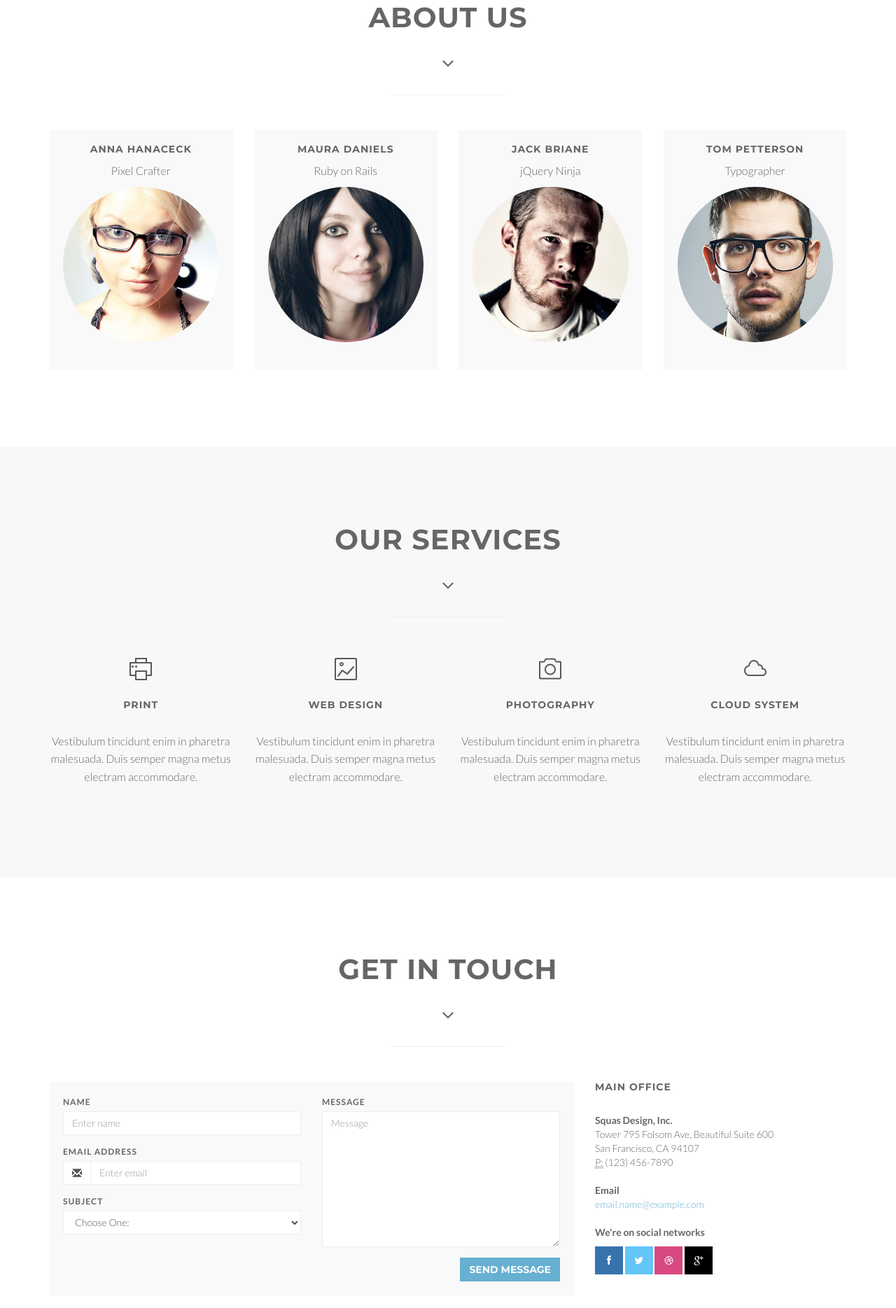
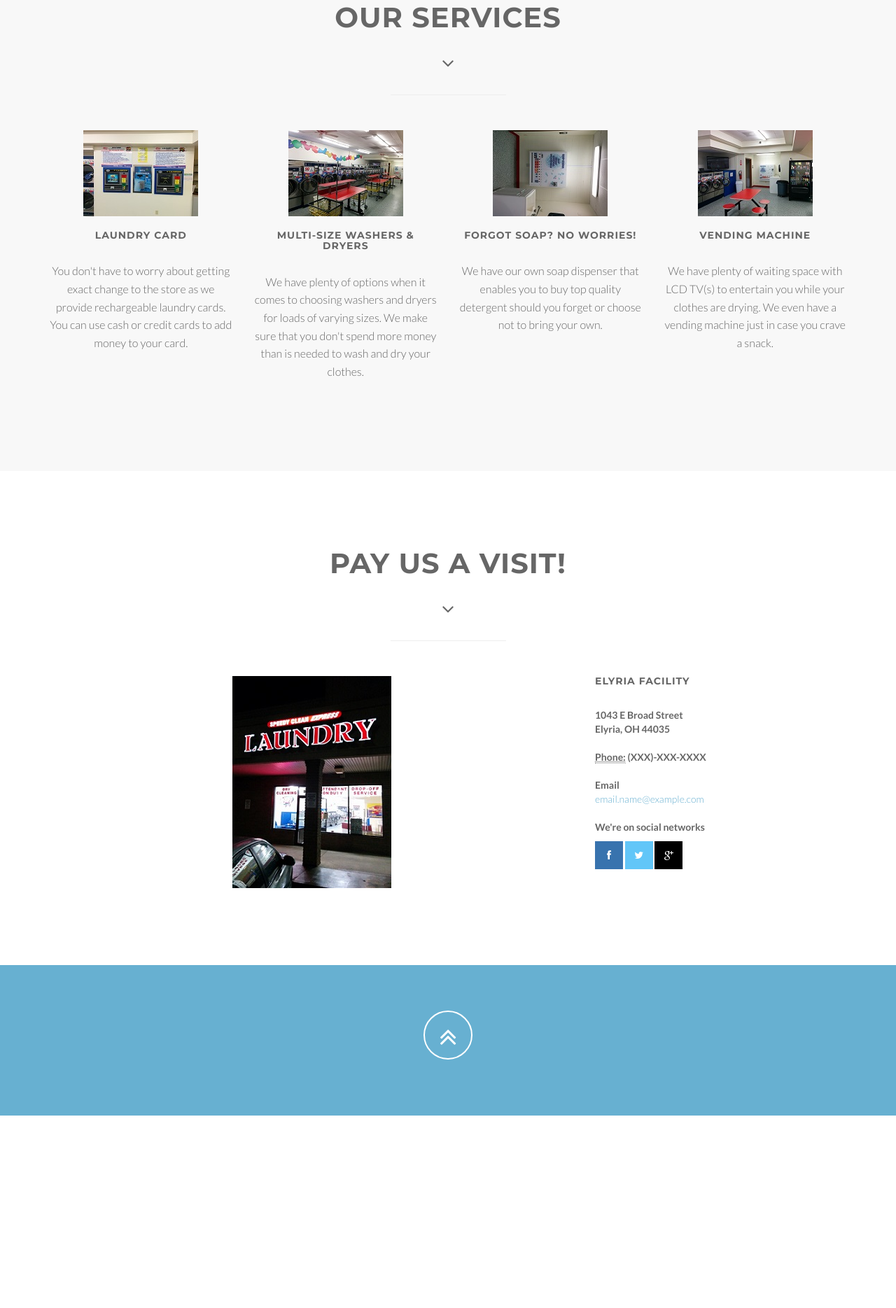
Before and after one commit to Buzz-Lightyear/Speedy-Clean, a plain HTML site: page index.html in a window 1280 px wide. Shown: the part 907-2776 px from the top of the page at 70% size. After the commit the page ends 2501 px from the top, so only its background shows below. Drawn offline with Linux system fonts and the light colour scheme.

Commit message:
First Draft

```diff
--- a/css/style.css
+++ b/css/style.css
@@ -305,7 +305,7 @@ hr {
 	width:100%;
 	position:relative;
 
-	background: url(../img/bg1.jpg) no-repeat top center;
+	background: url(../img/laundromat/washers.jpg) no-repeat top center;
 }
 
 #intro.intro {
--- a/index.html
+++ b/index.html
@@ -7,14 +7,15 @@
     <meta name="description" content="">
     <meta name="author" content="">
 
-    <title>Squadfree - Free bootstrap 3 one page template</title>
+    <title>Speedy Clean Express</title>
 
     <!-- Bootstrap Core CSS -->
     <link href="css/bootstrap.min.css" rel="stylesheet" type="text/css">
 
     <!-- Fonts -->
     <link href="font-awesome/css/font-awesome.min.css" rel="stylesheet" type="text/css">
-	<link href="css/animate.css" rel="stylesheet" />
+	<!--<link href="css/animate.css" rel="stylesheet" />-->
+	<link rel="shortcut icon" type="image/x-icon" href="favicon.ico" />
     <!-- Squad theme CSS -->
     <link href="css/style.css" rel="stylesheet">
 	<link href="color/default.css" rel="stylesheet">
@@ -34,26 +35,17 @@
                     <i class="fa fa-bars"></i>
                 </button>
                 <a class="navbar-brand" href="index.html">
-                    <h1>SQUAD FREE</h1>
+                    <h1>Speedy Clean <i>Express</i> Laundry</h1>
                 </a>
             </div>
 
             <!-- Collect the nav links, forms, and other content for toggling -->
             <div class="collapse navbar-collapse navbar-right navbar-main-collapse">
-      <ul class="nav navbar-nav">
-        <li class="active"><a href="#intro">Home</a></li>
-        <li><a href="#about">About</a></li>
-		<li><a href="#service">Service</a></li>
-		<li><a href="#contact">Contact</a></li>
-        <li class="dropdown">
-          <a href="#" class="dropdown-toggle" data-toggle="dropdown">Dropdown <b class="caret"></b></a>
-          <ul class="dropdown-menu">
-            <li><a href="#">Example menu</a></li>
-            <li><a href="#">Example menu</a></li>
-            <li><a href="#">Example menu</a></li>
-          </ul>
-        </li>
-      </ul>
+			      <ul class="nav navbar-nav">
+			        <li class="active"><a href="#intro">Home</a></li>
+					<li><a href="#service">Services</a></li>
+					<li><a href="#contact">Location</a></li>
+			      </ul>
             </div>
             <!-- /.navbar-collapse -->
         </div>
@@ -62,96 +54,13 @@
 
 	<!-- Section: intro -->
     <section id="intro" class="intro">
-
-		<div class="slogan">
-			<h2>WELCOME TO <span class="text_color">SQUAD</span> </h2>
-			<h4>WE ARE GROUP OF GENTLEMEN MAKING AWESOME WEB WITH BOOTSTRAP</h4>
-		</div>
 		<div class="page-scroll">
-			<a href="#service" class="btn btn-circle">
+			<!-- <a href="#service" class="btn btn-circle">
 				<i class="fa fa-angle-double-down animated"></i>
-			</a>
+			</a> -->
 		</div>
     </section>
 	<!-- /Section: intro -->
-
-	<!-- Section: about -->
-    <section id="about" class="home-section text-center">
-		<div class="heading-about">
-			<div class="container">
-			<div class="row">
-				<div class="col-lg-8 col-lg-offset-2">
-					<div class="wow bounceInDown" data-wow-delay="0.4s">
-					<div class="section-heading">
-					<h2>About us</h2>
-					<i class="fa fa-2x fa-angle-down"></i>
-
-					</div>
-					</div>
-				</div>
-			</div>
-			</div>
-		</div>
-		<div class="container">
-
-		<div class="row">
-			<div class="col-lg-2 col-lg-offset-5">
-				<hr class="marginbot-50">
-			</div>
-		</div>
-        <div class="row">
-            <div class="col-xs-6 col-sm-3 col-md-3">
-				<div class="wow bounceInUp" data-wow-delay="0.2s">
-                <div class="team boxed-grey">
-                    <div class="inner">
-						<h5>Anna Hanaceck</h5>
-                        <p class="subtitle">Pixel Crafter</p>
-                        <div class="avatar"><img src="img/team/1.jpg" alt="" class="img-responsive img-circle" /></div>
-                    </div>
-                </div>
-				</div>
-            </div>
-			<div class="col-xs-6 col-sm-3 col-md-3">
-				<div class="wow bounceInUp" data-wow-delay="0.5s">
-                <div class="team boxed-grey">
-                    <div class="inner">
-						<h5>Maura Daniels</h5>
-                        <p class="subtitle">Ruby on Rails</p>
-                        <div class="avatar"><img src="img/team/2.jpg" alt="" class="img-responsive img-circle" /></div>
-
-                    </div>
-                </div>
-				</div>
-            </div>
-			<div class="col-xs-6 col-sm-3 col-md-3">
-				<div class="wow bounceInUp" data-wow-delay="0.8s">
-                <div class="team boxed-grey">
-                    <div class="inner">
-						<h5>Jack Briane</h5>
-                        <p class="subtitle">jQuery Ninja</p>
-                        <div class="avatar"><img src="img/team/3.jpg" alt="" class="img-responsive img-circle" /></div>
-
-                    </div>
-                </div>
-				</div>
-            </div>
-			<div class="col-xs-6 col-sm-3 col-md-3">
-				<div class="wow bounceInUp" data-wow-delay="1s">
-                <div class="team boxed-grey">
-                    <div class="inner">
-						<h5>Tom Petterson</h5>
-                        <p class="subtitle">Typographer</p>
-                        <div class="avatar"><img src="img/team/4.jpg" alt="" class="img-responsive img-circle" /></div>
-
-                    </div>
-                </div>
-				</div>
-            </div>
-        </div>
-		</div>
-	</section>
-	<!-- /Section: about -->
-
 
 	<!-- Section: services -->
     <section id="service" class="home-section text-center bg-gray">
@@ -182,11 +91,11 @@
 				<div class="wow fadeInLeft" data-wow-delay="0.2s">
                 <div class="service-box">
 					<div class="service-icon">
-						<img src="img/icons/service-icon-1.png" alt="" />
+						<img src="img/laundromat/card-machine.jpg" alt="" />
 					</div>
 					<div class="service-desc">
-						<h5>Print</h5>
-						<p>Vestibulum tincidunt enim in pharetra malesuada. Duis semper magna metus electram accommodare.</p>
+						<h5>Laundry Card</h5>
+						<p>You don't have to worry about getting exact change to the store as we provide rechargeable laundry cards. You can use cash or credit cards to add money to your card.</p>
 					</div>
                 </div>
 				</div>
@@ -195,11 +104,11 @@
 				<div class="wow fadeInUp" data-wow-delay="0.2s">
                 <div class="service-box">
 					<div class="service-icon">
-						<img src="img/icons/service-icon-2.png" alt="" />
+						<img src="img/laundromat/waiting-space.jpg" alt="" />
 					</div>
 					<div class="service-desc">
-						<h5>Web Design</h5>
-						<p>Vestibulum tincidunt enim in pharetra malesuada. Duis semper magna metus electram accommodare.</p>
+						<h5>Multi-Size Washers &amp; Dryers</h5>
+						<p>We have plenty of options when it comes to choosing washers and dryers for loads of varying sizes. We make sure that you don't spend more money than is needed to wash and dry your clothes.</p>
 					</div>
                 </div>
 				</div>
@@ -208,11 +117,11 @@
 				<div class="wow fadeInUp" data-wow-delay="0.2s">
                 <div class="service-box">
 					<div class="service-icon">
-						<img src="img/icons/service-icon-3.png" alt="" />
+						<img src="img/laundromat/detergent.jpg" alt="" />
 					</div>
 					<div class="service-desc">
-						<h5>Photography</h5>
-						<p>Vestibulum tincidunt enim in pharetra malesuada. Duis semper magna metus electram accommodare.</p>
+						<h5>Forgot Soap? No worries!</h5>
+						<p>We have our own soap dispenser that enables you to buy top quality detergent should you forget or choose not to bring your own.</p>
 					</div>
                 </div>
 				</div>
@@ -221,11 +130,11 @@
 				<div class="wow fadeInRight" data-wow-delay="0.2s">
                 <div class="service-box">
 					<div class="service-icon">
-						<img src="img/icons/service-icon-4.png" alt="" />
+						<img src="img/laundromat/sitting-space.jpg" alt="" />
 					</div>
 					<div class="service-desc">
-						<h5>Cloud System</h5>
-						<p>Vestibulum tincidunt enim in pharetra malesuada. Duis semper magna metus electram accommodare.</p>
+						<h5>Vending Machine</h5>
+						<p>We have plenty of waiting space with LCD TV(s) to entertain you while your clothes are drying. We even have a vending machine just in case you crave a snack. </p>
 					</div>
                 </div>
 				</div>
@@ -246,7 +155,7 @@
 				<div class="col-lg-8 col-lg-offset-2">
 					<div class="wow bounceInDown" data-wow-delay="0.4s">
 					<div class="section-heading">
-					<h2>Get in touch</h2>
+					<h2>Pay Us A Visit!</h2>
 					<i class="fa fa-2x fa-angle-down"></i>
 
 					</div>
@@ -264,60 +173,17 @@
 		</div>
     <div class="row">
         <div class="col-lg-8">
-            <div class="boxed-grey">
-                <form id="contact-form">
-                <div class="row">
-                    <div class="col-md-6">
-                        <div class="form-group">
-                            <label for="name">
-                                Name</label>
-                            <input type="text" class="form-control" id="name" placeholder="Enter name" required="required" />
-                        </div>
-                        <div class="form-group">
-                            <label for="email">
-                                Email Address</label>
-                            <div class="input-group">
-                                <span class="input-group-addon"><span class="glyphicon glyphicon-envelope"></span>
-                                </span>
-                                <input type="email" class="form-control" id="email" placeholder="Enter email" required="required" /></div>
-                        </div>
-                        <div class="form-group">
-                            <label for="subject">
-                                Subject</label>
-                            <select id="subject" name="subject" class="form-control" required="required">
-                                <option value="na" selected="">Choose One:</option>
-                                <option value="service">General Customer Service</option>
-                                <option value="suggestions">Suggestions</option>
-                                <option value="product">Product Support</option>
-                            </select>
-                        </div>
-                    </div>
-                    <div class="col-md-6">
-                        <div class="form-group">
-                            <label for="name">
-                                Message</label>
-                            <textarea name="message" id="message" class="form-control" rows="9" cols="25" required="required"
-                                placeholder="Message"></textarea>
-                        </div>
-                    </div>
-                    <div class="col-md-12">
-                        <button type="submit" class="btn btn-skin pull-right" id="btnContactUs">
-                            Send Message</button>
-                    </div>
-                </div>
-                </form>
-            </div>
+           <img src="img/laundromat/storefront.jpg">
         </div>
 
 		<div class="col-lg-4">
 			<div class="widget-contact">
-				<h5>Main Office</h5>
+				<h5>Elyria Facility</h5>
 
 				<address>
-				  <strong>Squas Design, Inc.</strong><br>
-				  Tower 795 Folsom Ave, Beautiful Suite 600<br>
-				  San Francisco, CA 94107<br>
-				  <abbr title="Phone">P:</abbr> (123) 456-7890
+				  <b>1043 E Broad Street<br>
+				  Elyria, OH 44035<br><br>
+				  <abbr title="Phone">Phone:</abbr> (XXX)-XXX-XXXX</b>
 				</address>
 
 				<address>
@@ -327,9 +193,8 @@
 				<address>
 				  <strong>We're on social networks</strong><br>
                        	<ul class="company-social">
-                            <li class="social-facebook"><a href="#" target="_blank"><i class="fa fa-facebook"></i></a></li>
+                            <li class="social-facebook"><a href="https://www.facebook.com/speedycleanlaundromat" target="_blank"><i class="fa fa-facebook"></i></a></li>
                             <li class="social-twitter"><a href="#" target="_blank"><i class="fa fa-twitter"></i></a></li>
-                            <li class="social-dribble"><a href="#" target="_blank"><i class="fa fa-dribbble"></i></a></li>
                             <li class="social-google"><a href="#" target="_blank"><i class="fa fa-google-plus"></i></a></li>
                         </ul>
 				</address>
@@ -353,7 +218,6 @@
 						</a>
 					</div>
 					</div>
-					<p>&copy;Copyright 2014 - Squad. All rights reserved.</p>
 				</div>
 			</div>
 		</div>
```
Also changed, not shown: css/bootstrap.css, favicon.ico (added), img/laundromat/card-machine.jpg (added), img/laundromat/detergent.jpg (added), img/laundromat/sitting-space.jpg (added), img/laundromat/storefront.jpg (added), img/laundromat/waiting-space.jpg (added), img/laundromat/washers.jpg (added), 1 other file.
